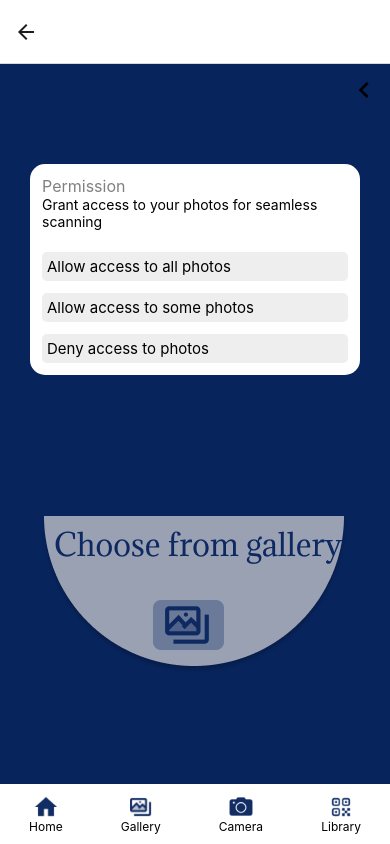
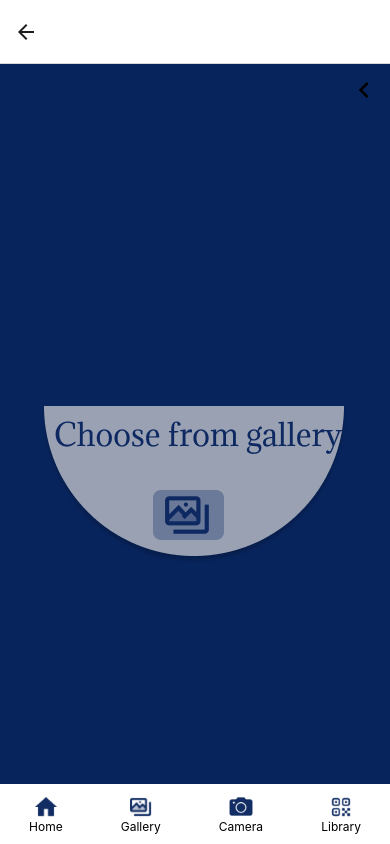
Before and after one commit to sniped-coder11/PENGUINAPP-REACT-NATIVE-DETECTION-APP-UI, a React Native app: screen /GalleryScreen in a window 390 px wide. Built offline with nearby package versions, Linux system fonts and the light colour scheme.

Commit message:
Gallery-Screen updates committed

```diff
--- a/src/components/ImagePicker.js
+++ b/src/components/ImagePicker.js
@@ -1,4 +1,4 @@
-import { useState } from 'react';
+import { useState, useEffect } from 'react';
 import { Button, Image, View, StyleSheet, FlatList } from 'react-native';
 import * as ImagePicker from 'expo-image-picker';
 
--- a/src/routes/Index.js
+++ b/src/routes/Index.js
@@ -9,7 +9,7 @@ import PartnerQRScanner from '../screens/PartnerScannerQR';
 import CustomerQRScanner from '../screens/CustomerScannerQR';
 import GalleryPermissionScreen from '../screens/GalleryPermissionScreen';
 import ScanTypeScreen from '../screens/ScanTypePartner';
-import PhotoGridScreen from '../screens/PhotoGridScreen';
+
 
 const Stack = createNativeStackNavigator();
 
@@ -71,13 +71,6 @@ const Routes = () => {
           headerTitle: '', // Set clear header title for user context
         }}
       />
-      <Stack.Screen
-        name="PhotoGridScreen"
-        component={PhotoGridScreen}
-        options={{
-          headerTitle: '', // Optional: Set a clear header title
-        }}
-      />
       </Stack.Navigator>
     );
   };
--- a/src/screens/GalleryPermissionScreen.js
+++ b/src/screens/GalleryPermissionScreen.js
@@ -1,23 +1,16 @@
 import React, { useState } from 'react';
-import {
-  View,
-  Text,
-  Image,
-  TouchableOpacity,
-  StyleSheet,
-} from 'react-native';
+import { View, Image, TouchableOpacity, StyleSheet, Text } from 'react-native';
 import { MaterialCommunityIcons } from "@expo/vector-icons";
-//import * as Permissions from 'react-native-permissions';
-import * as Permissions from 'expo-core';
+import * as ImagePicker from 'expo-image-picker';
 import CustomBottomNavigation from '../components/CustomNavigationBar';
 import { createBottomTabNavigator } from '@react-navigation/bottom-tabs';
 
-
-//import { useFonts } from '@expo/expo-font';
 const Tab = createBottomTabNavigator();
 
 const GalleryPermissionScreen = ({ navigation }) => {
-  const [hasPermission, setHasPermission] = useState(false);
+  const [hasPermission, setHasPermission] = useState(null); // Permission status
+  const [selectedImage, setSelectedImage] = useState(null); // Stores selected image URI
+
   const homeImg = require('../assets/images/home.png');
   const galleryImg = require('../assets/images/galleryIcon.png');
   const cameraImg = require('../assets/images/cameraIcon.png');
@@ -29,49 +22,60 @@ const GalleryPermissionScreen = ({ navigation }) => {
     { name: 'Library', image: photoLibImg },
   ];
 
+  const requestCameraRollPermission = async () => {
+    const { status } = await ImagePicker.requestMediaLibraryPermissionsAsync();
+    setHasPermission(status === 'granted');
+  };
 
-  const requestPhotoLibraryPermission = async () => {
-    const { status } = await Permissions.askAsync(Permissions.MEDIA_LIBRARY);
-    if (status === 'granted') {
-      setHasPermission(true);
-      console.log('Photo library permission granted');
-      navigation.navigate('PhotoGridScreen'); // Navigate to PhotoGridScreen
+  const pickImage = async () => {
+    // Check if permission is granted
+    if (hasPermission === null) {
+      await requestCameraRollPermission();
+      return;
+    }
+
+    if (hasPermission === false) {
+      alert('Sorry, we need camera roll permissions to access the gallery');
+      return;
+    }
+
+    let result = await ImagePicker.launchImageLibraryAsync({
+      mediaTypes: ImagePicker.MediaTypeOptions.Images, // Allow only images
+      allowsEditing: true, // Enable image editing
+      aspect: [4, 3], // Optional aspect ratio
+      quality: 1, // Optional image quality (0-1)
+    });
+
+    if (!result.cancelled) {
+      setSelectedImage(result.uri);
+    }
+  };
+
+  const navigateToPhotoGrid = () => {
+    if (selectedImage) {
+      navigation.navigate('PhotoGridScreen', { imageUri: selectedImage }); // Pass selected image URI as a param
     } else {
-      console.log('Photo library permission denied');
-      // Handle permission denied scenario (e.g., display an alert)
+      alert('Please select an image first');
     }
   };
 
   return (
     <View style={styles.container}>
-      {/* Background color */}
-      <View style={styles.backgroundColor} />
-
-      {/* Permissions container card with rounded top */}
-      <View style={styles.permissionCard}>
-        <Text style={styles.permissionText}>Permission</Text>
-
-        <Text style={styles.grantAccessText}>
-          Grant access to your photos for seamless scanning
-        </Text>
-
-        <TouchableOpacity style={styles.permissionButton} onPress={requestPhotoLibraryPermission}>
-          <Text style={styles.permissionButtonText}>Allow access to all photos</Text>
-        </TouchableOpacity>
-        <TouchableOpacity style={styles.permissionButton} onPress={requestPhotoLibraryPermission}>
-          <Text style={styles.permissionButtonText}>Allow access to some photos</Text>
-        </TouchableOpacity>
-        <TouchableOpacity style={styles.permissionButton} onPress={requestPhotoLibraryPermission}>
-          <Text style={styles.permissionButtonText}>Deny access to photos</Text>
-        </TouchableOpacity>
-
-        {/* Removed commented-out permission options section */}
-      </View>
+      {/* Background color (optional) */}
+      {/* <View style={styles.backgroundColor} /> */}
 
       {/* Semicircle card with "Choose From The Gallery" text and gallery icon */}
-      <View style={styles.galleryCard}>
+      <TouchableOpacity style={styles.galleryCard} disabled={hasPermission === false} onPress={pickImage}>
         <Image source={require('../assets/images/gallerycontainerImg.png')} style={styles.galleryCardImage} />
-      </View>
+        {hasPermission === false && <Text>Permission Required</Text>}
+      </TouchableOpacity>
+
+      {/* Button to navigate to PhotoGridScreen (optional) */}
+      {selectedImage && (
+        <TouchableOpacity style={styles.photoGridButton} onPress={navigateToPhotoGrid}>
+          <Text style={styles.photoGridButtonText}>View in PhotoGrid</Text>
+        </TouchableOpacity>
+      )}
 
       {/* Custom Bottom Navigation */}
       <CustomBottomNavigation navigation={navigation} tabBarData={tabBarData} />
@@ -95,6 +99,27 @@ const styles = StyleSheet.create({
     left: 0,
     width: '100%',
     height: '100%',
+  },
+  galleryCard: {
+    borderRadius: 60, // Adjust for semicircle shape
+    padding: 20,
+    alignItems: 'center', // Center content horizontally
+    position: 'absolute', // Make the gallery card absolute
+    bottom: 260,
+    left: '18%',
+    transform: [{ translateX: -50 }], // Center horizontally
+  },
+  photoGridButton: {
+    backgroundColor: '#eee',
+    padding: 10,
+    borderRadius: 5,
+    position: 'absolute', // Make the button absolute
+    bottom: 50, // Adjust button position from the bottom
+    right: 20, // Adjust button position from the right
+  },
+  photoGridButtonText: {
+    fontSize: 16,
+    color: 'black',
   },
   permissionCard: {
     backgroundColor: 'white',
@@ -122,15 +147,6 @@ const styles = StyleSheet.create({
     fontSize: 15,
     textAlign: 'left', // Center text within button
   },
-  galleryCard: {
-    borderRadius: 60, // Adjust for semicircle shape
-    padding: 20,
-    alignItems: 'center', // Center content horizontally
-    position: 'absolute', // Make the gallery card absolute
-    bottom: 150,
-    left: '18%',
-    transform: [{ translateX: -50 }], // Center horizontally
-  },
 
   navBar: {
     position: "absolute",
@@ -150,6 +166,7 @@ const styles = StyleSheet.create({
     right: 10,
   },
 
+
   //galleryCardText: {
    // fontSize: 16,
  //   marginBottom: 10, // Adjust spacing as needed
--- a/src/screens/PhotoGridScreen.js
+++ /dev/null
@@ -1,43 +0,0 @@
-import React, { useState } from 'react';
-import { View, StyleSheet } from 'react-native';
-import MultiImagePicker from '../components/ImagePicker'; // Assuming MultiImagePicker.js is in the same directory
-
-const PhotoGridScreen = () => {
-  const [selectedImages, setSelectedImages] = useState([]); // Use state from MultiImagePicker
-
-  const handleImagesPicked = (pickedImages) => {
-    setSelectedImages(pickedImages); // Update state with picked images
-  };
-
-  return (
-    <View style={styles.container}>
-      <MultiImagePicker onImagePicked={handleImagesPicked} /> {/* Pass callback function */}
-      {selectedImages.length > 0 && (
-        <FlatList
-          data={selectedImages}
-          renderItem={({ item }) => <Image source={{ uri: item }} style={styles.image} />}
-          numColumns={3} // Adjust for desired number of columns
-          keyExtractor={(item) => item} // Assuming image URIs are unique
-          contentContainerStyle={styles.contentContainer}
-        />
-      )}
-    </View>
-  );
-};
-
-const styles = StyleSheet.create({
-  container: {
-    flex: 1,
-    alignItems: 'center',
-  },
-  image: {
-    width: 100,
-    height: 100,
-    margin: 5, // Adjust spacing between images
-  },
-  contentContainer: {
-    paddingBottom: 50, // Add padding to avoid scrollbar overlapping images
-  },
-});
-
-export default PhotoGridScreen;
```
Also changed, not shown: 1 other file (tests, documents, lock files or other folders).
